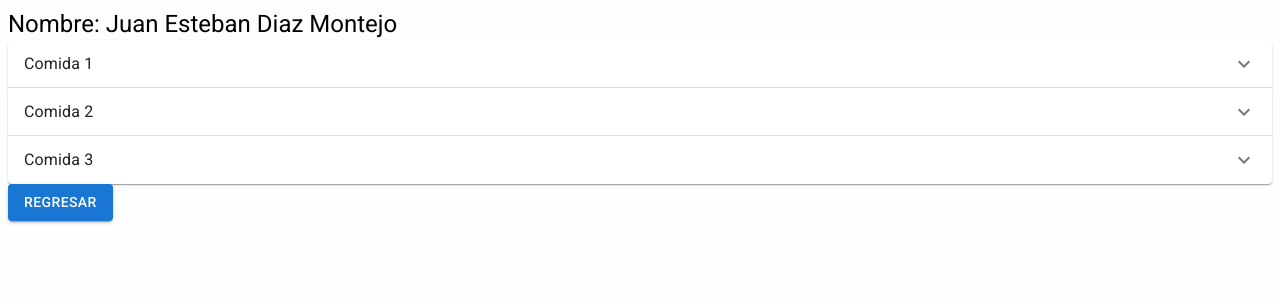
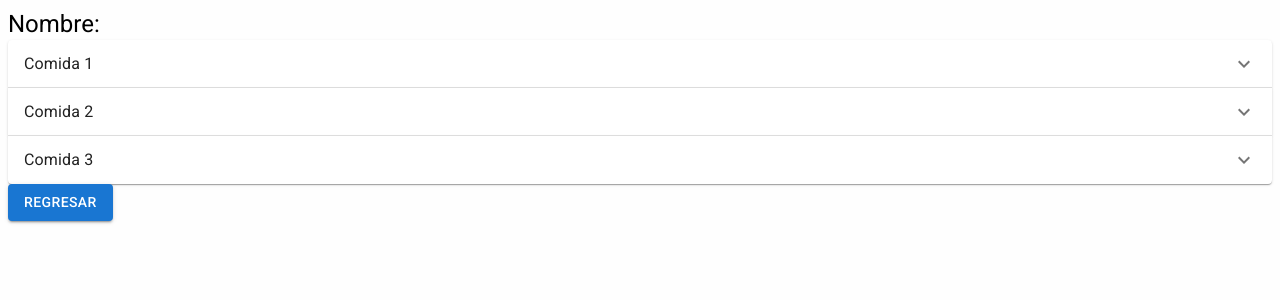
Before and after one commit to estebandiazm/nutrition-calculator-web, a React (Vite) app: page /viewer in a window 1280 px wide. Shown: the top 300 px of the page. Built offline with nearby package versions, Linux system fonts and the light colour scheme.

Commit message:
✨ feat: create context and share client name

```diff
--- a/src/App.tsx
+++ b/src/App.tsx
@@ -4,6 +4,7 @@ import { createBrowserRouter, createHashRouter, Link, RouterProvider } from 'rea
 import React from 'react';
 import Viewer from './components/viewer/Viewer';
 import { createBrowserHistory } from 'history';
+import ClientProvider, { ClientContext } from './context/ClientContext';
 
 
 
@@ -18,12 +19,13 @@ const router = createBrowserRouter([
   }
 ]);
 
-// TODO: Move to a reusable component
 const App = () => {
 
   return (
     <React.StrictMode>
-      <RouterProvider router={router} />
+      <ClientProvider>
+        <RouterProvider router={router} />
+      </ClientProvider>
     </React.StrictMode>
   )
 }
--- a/src/components/creator/Creator.tsx
+++ b/src/components/creator/Creator.tsx
@@ -1,27 +1,40 @@
-import { Button, Grid, ThemeProvider, Typography } from '@mui/material'
+import { Button, Grid, TextField, ThemeProvider, Typography } from '@mui/material'
 import { lightTheme } from '../../themes'
 import { useNavigate } from 'react-router-dom';
 
 import FruitList from '../fruits/FruitList';
 import FirstFood from '../first-food/FirstFoodList';
 import SecondFood from '../second-food/SecondFoodList';
+import React, { useState } from 'react';
+import { useContext } from 'react';
+import { ClientContext } from '../../context/ClientContext';
+import { ClientContextType } from '../../model/ClientContextType';
 
-
-
-
-// TODO: Move to a reusable component
 const Creator = () => {
 
   const navigate = useNavigate();
 
+  const {saveClient} = useContext(ClientContext) as ClientContextType
+
+  const [data, setData] = useState({
+    name: ''
+  })
+
   const saveHandler = () => {
+
+    saveClient({name: data.name})
     navigate('/viewer');
+  }
+
+  const storeName = (event:React.ChangeEvent<HTMLInputElement> ) => {
+    setData({name: event.target.value})
   }
 
   return (
     <ThemeProvider theme={lightTheme}>
       {/* Se debe remplazar todo lo de acá por el enrutador */}
       <Typography variant='h1' component='h1' sx={{ mb: 2 }}>Calculadora Nutricional</Typography>
+      <TextField id="full-name" label="Nombre" variant="filled" sx={{ mb: 2 }} onChange={storeName}/>
       <Grid container spacing={2}>
         <Grid item xs={12} sm={12} md={4}>
           <FruitList />
@@ -39,3 +52,6 @@ const Creator = () => {
 }
 
 export default Creator
+function setData(arg0: { name: any; }) {
+  throw new Error('Function not implemented.');
+}
--- a/src/components/viewer/Viewer.tsx
+++ b/src/components/viewer/Viewer.tsx
@@ -7,7 +7,10 @@ import { Button, Table, TableBody, TableCell, TableContainer, TableHead, TableRo
 import { Food } from '../../model/Food';
 import FoodTable from '../food-table/FoodTable';
 import { useNavigate } from 'react-router-dom';
-
+import { createContext, useState } from 'react';
+import { useContext } from 'react';
+import { ClientContext } from '../../context/ClientContext';
+import { ClientContextType } from '../../model/ClientContextType';
 const foodOne: Food[] = [
   { 'name': 'Avena', 'grams': 90, 'category': 'BASE', 'totalGrams': 90 },
   { 'name': 'Arroz', 'grams': 192, 'category': 'COMPLEMENT', 'totalGrams': 90 },
@@ -18,13 +21,16 @@ const foodOne: Food[] = [
 ]
 const Viewer = () => {
   const navigate = useNavigate();
+  const {client} = useContext(ClientContext) as ClientContextType
+
+  const [data, setData] = useState({ name: '' })
 
   const saveHandler = () => {
     navigate('/');
   }
   return (
     <div>
-      <Typography variant='h5'>Nombre: Juan Esteban Diaz Montejo</Typography>
+      <Typography variant='h5'>Nombre: {client.name}</Typography>
       <Accordion>
         <AccordionSummary
           expandIcon={<ExpandMoreIcon />}
@@ -46,7 +52,7 @@ const Viewer = () => {
           <Typography>Comida 2</Typography>
         </AccordionSummary>
         <AccordionDetails>
-          <FoodTable  list={foodOne}></FoodTable>
+          <FoodTable list={foodOne}></FoodTable>
         </AccordionDetails>
       </Accordion>
       <Accordion>
@@ -58,7 +64,7 @@ const Viewer = () => {
           <Typography>Comida 3</Typography>
         </AccordionSummary>
         <AccordionDetails>
-          <FoodTable  list={foodOne}></FoodTable>
+          <FoodTable list={foodOne}></FoodTable>
         </AccordionDetails>
       </Accordion>
       <Button variant="contained" onClick={saveHandler}>Regresar</Button>
--- /dev/null
+++ b/src/context/ClientContext.tsx
@@ -0,0 +1,23 @@
+import { createContext, ReactNode, useState } from "react";
+import { Client } from "../model/Client";
+import { ClientContextType } from "../model/ClientContextType";
+
+
+export const ClientContext = createContext<ClientContextType | null>(null)
+
+interface ClientContextProps {
+    children?: ReactNode
+}
+const ClientProvider: React.FC<ClientContextProps> = ({ children }) => {
+    const [client, setClient] = useState({
+        name: ''
+    })
+
+    const saveClient = (client: Client) => {
+        setClient({ ...client, name: client.name })
+    }
+
+    return <ClientContext.Provider value={{ client, saveClient }}>{children}</ClientContext.Provider>
+}
+
+export default ClientProvider
--- /dev/null
+++ b/src/model/Client.ts
@@ -0,0 +1,3 @@
+export interface Client {
+    name: string;
+}
--- /dev/null
+++ b/src/model/ClientContextType.ts
@@ -0,0 +1,6 @@
+import { Client } from "./Client";
+
+export type ClientContextType = {
+    client: Client;
+    saveClient: (client: Client) => void
+}
```
